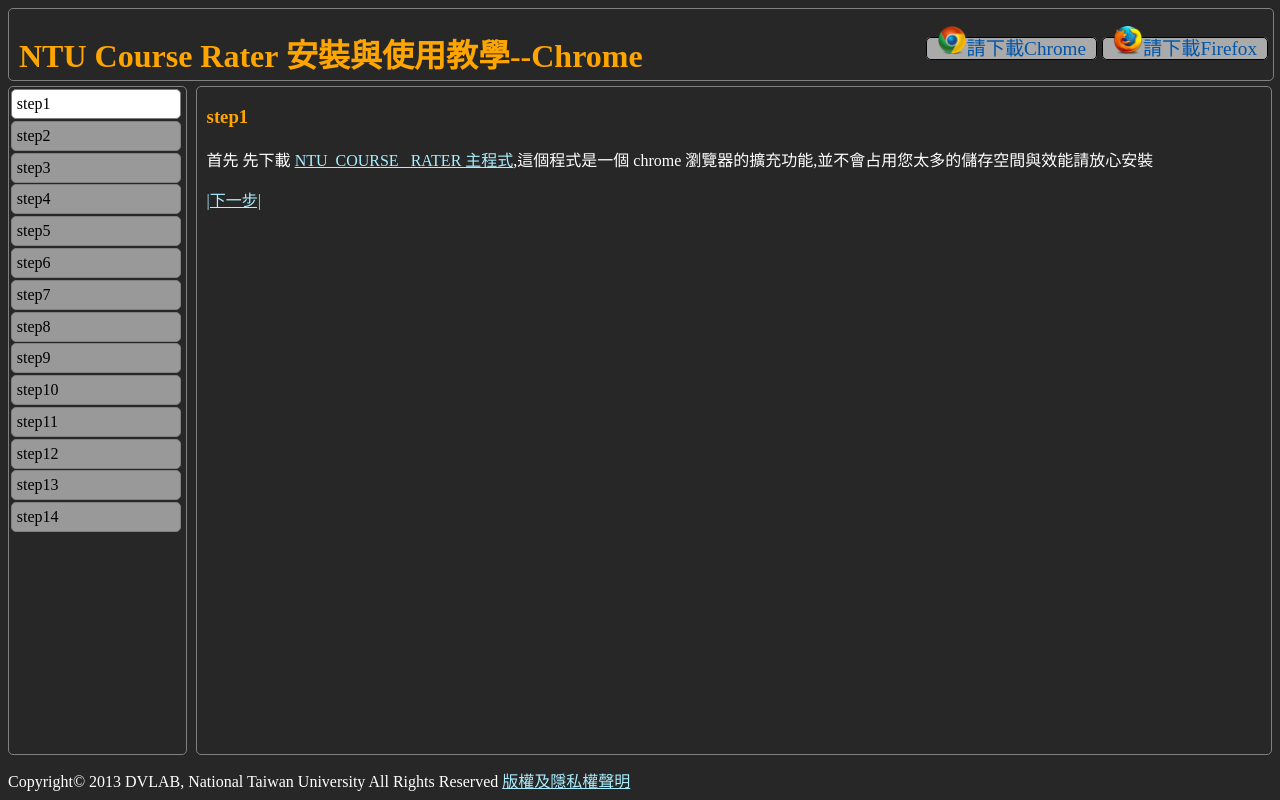
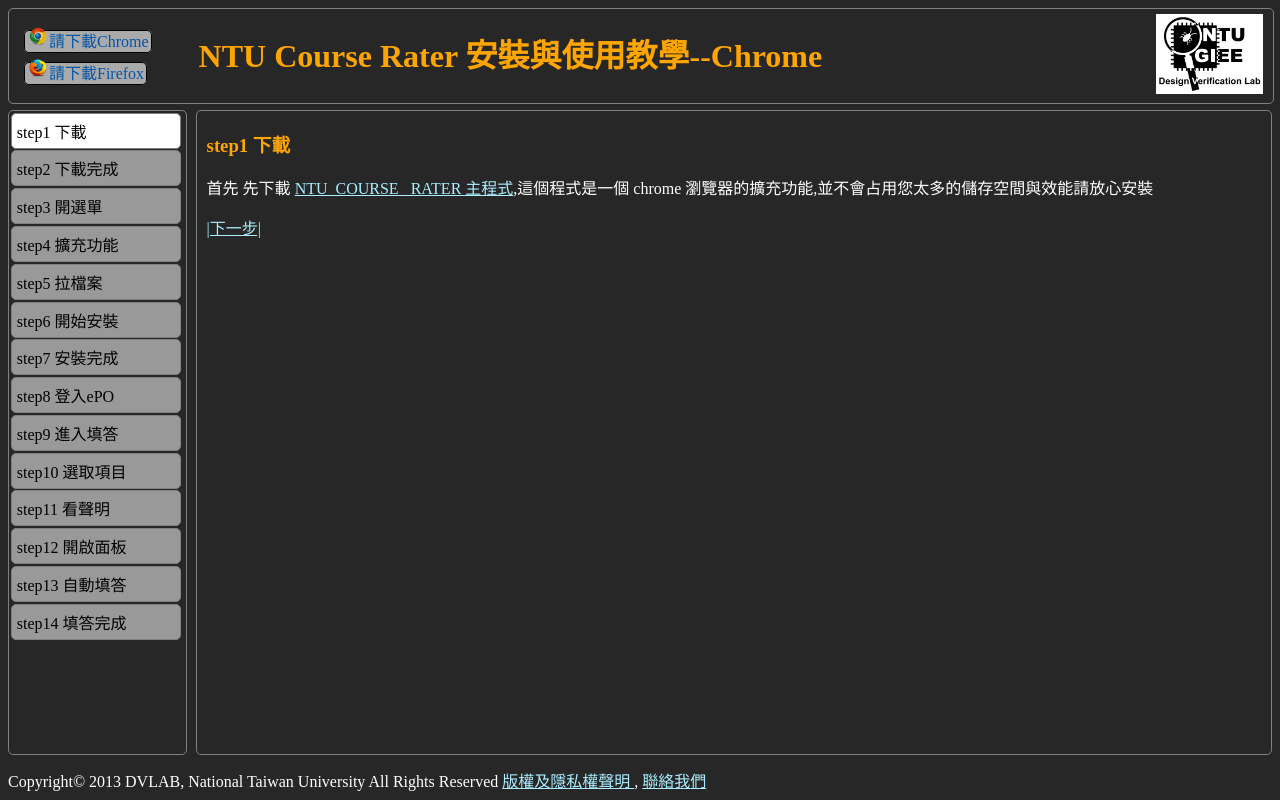
Before and after one commit to ckmarkoh/ntu_course_rater, a PHP site: page /index.php?type=0 in a window 1280 px wide. Run offline with PHP 8.4, Linux system fonts and the light colour scheme.

Commit message:
change style 1

```diff
--- a/browser_doc.php
+++ b/browser_doc.php
@@ -24,21 +24,21 @@ class BrowserStep{
 $i=0;
 $browser[$i]= new BrowserDoc($i,'Chrome','./img/c_i.png');
 $browser[$i]->add_step(
-new BrowserStep('step1','
+new BrowserStep('step1 下載','
 首先 先下載 <a href="http://r444b.ee.ntu.edu.tw/course_rater/NtuCourseRater.crx" target="_blank" onClick="show_alert()">NTU_COURSE _RATER 主程式</a>,這個程式是一個 chrome 瀏覽器的擴充功能,並不會占用您太多的儲存空間與效能請放心安裝
 ',
 ''
 )
 );
 $browser[$i]->add_step(
-new BrowserStep('step2','
+new BrowserStep('step2 下載完成','
 下載以後請不要直接點開,因為瀏覽器已經改版的關係,我們必須在右上角輕點一下
 ',
 './img/c2.png'
 )
 );
 $browser[$i]->add_step(
-new BrowserStep('step3','
+new BrowserStep('step3 開選單','
 選擇選單中的工具-> 擴充功能
 ',
 './img/c3.png'
@@ -46,77 +46,77 @@ new BrowserStep('step3','
 )
 );
 $browser[$i]->add_step(
-new BrowserStep('step4','
+new BrowserStep('step4 擴充功能','
 點開後會出現擴充功能的頁面,如下圖
 ',
 './img/c4.png'
 )
 );
 $browser[$i]->add_step(
-new BrowserStep('step5','
+new BrowserStep('step5 拉檔案','
 請開啟下載完後的資料夾,將下載好的程式NtuCourseRater.crx拉至"擴充功能"的畫面中
 ',
 './img/c5.png'
 )
 );
 $browser[$i]->add_step(
-new BrowserStep('step6','
+new BrowserStep('step6 開始安裝','
 他會詢問你是否新增,請點選新增
 ',
 './img/c6.png'
 )
 );
 $browser[$i]->add_step(
-new BrowserStep('step7','
+new BrowserStep('step7 安裝完成','
 安裝好之後,在頁面上可看到新的擴充功能,如下圖
 ',
 './img/c7.png'
 )
 );
 $browser[$i]->add_step(
-new BrowserStep('step8','
+new BrowserStep('step8 登入ePO','
 請先登入<a href="https://if163.aca.ntu.edu.tw/eportfolio/student/OpinionEnd.asp" target="_bank">ePo網頁</a>
 ',
 './img/c8.png'
 )
 );
 $browser[$i]->add_step(
-new BrowserStep('step9','
+new BrowserStep('step9 進入填答','
 點選"期末意見調查"->"開始填答"
 ',
 './img/c9.png'
 )
 );
 $browser[$i]->add_step(
-new BrowserStep('step10','
+new BrowserStep('step10 選取項目','
 選取想填的項目,按下下方的確定
 ',
 './img/c10.png'
 )
 );
 $browser[$i]->add_step(
-new BrowserStep('step11','
+new BrowserStep('step11 看聲明','
 進入意見填寫的頁面以後,首先,會跳出"版權與隱私權聲明",請先閱讀完後,再按右上角的按鈕關閉
 ',
 './img/c11.png'
 )
 );
 $browser[$i]->add_step(
-new BrowserStep('step12','
+new BrowserStep('step12 開啟面板','
 本程式會使頁面右上方多出一個"開啟"按鈕,請點選它
 ',
 './img/c12.png'
 )
 );
 $browser[$i]->add_step(
-new BrowserStep('step13','
+new BrowserStep('step13 自動填答','
 接著會跳出按鈕及選單,按左方的按鈕,可自動幫你填寫教學意見最下方的空白欄位,右方的選單,可幫你快速解決教學意見中的其他選項
 ',
 './img/c13.png'
 )
 );
 $browser[$i]->add_step(
-new BrowserStep('step14','
+new BrowserStep('step14 填答完成','
 點選送出後就完成啦
 ',
 './img/c14.png'
@@ -125,71 +125,78 @@ new BrowserStep('step14','
 $i++;
 $browser[$i]= new BrowserDoc($i,'Firefox','./img/f_i.png');
 $browser[$i]->add_step(
-new BrowserStep('step1','
+new BrowserStep('step1 下載','
 首先 先下載 <a href="http://r444b.ee.ntu.edu.tw/course_rater/ntucourserater.xpi" target="_blank" onClick="show_alert()">NTU_COURSE _RATER 主程式</a>,這個程式是一個 firefox 瀏覽器的擴充功能,並不會占用您太多的儲存空間與效能請放心安裝
 '));
 $browser[$i]->add_step(
-new BrowserStep('step2','
+new BrowserStep('step2 下載完成','
 下載完以後請點選左上角的"檔案"->"開啟檔案"
 ',
 './img/f2.png'
 ));
 $browser[$i]->add_step(
-new BrowserStep('step3','
+new BrowserStep('step3 開啟檔案','
 請開啟剛才所下載的檔案ntucourserater.xpi'
 ,'./img/f3.png'
 ));
 $browser[$i]->add_step(
-new BrowserStep('step4','
+new BrowserStep('step4 開始安裝','
 此時會跳出一個"軟體安裝"的視窗,請選擇"安裝"
 ',
 './img/f4.png'
 )
 );
 $browser[$i]->add_step(
-new BrowserStep('step5','
-安裝好之後,請先登入<a href="https://if163.aca.ntu.edu.tw/eportfolio/student/OpinionEnd.asp" target="_bank">ePo網頁</a>
+new BrowserStep('step5 安裝完成','
+安裝好之後,會在左上角顯示出成功安裝的訊息
+',
+'./img/f5.png'
+)
+);
+$browser[$i]->add_step(
+new BrowserStep('step6 登入ePO','
+請先登入<a href="https://if163.aca.ntu.edu.tw/eportfolio/student/OpinionEnd.asp" target="_bank">ePo網頁</a>
 ',
 './img/c8.png'
 )
 );
 $browser[$i]->add_step(
-new BrowserStep('step6','
+new BrowserStep('step7 進入填答','
 點選"期末意見調查"->"開始填答"
 ',
 './img/c9.png'
 )
 );
 $browser[$i]->add_step(
-new BrowserStep('step7','
+new BrowserStep('step8 選取項目','
 選取想填的項目,按下下方的確定
 ',
 './img/c10.png'
 )
 );
 $browser[$i]->add_step(
-new BrowserStep('step8','
+new BrowserStep('step9 看聲明','
 進入意見填寫的頁面以後,首先,會跳出"版權與隱私權聲明",請先閱讀完後,再按右上角的按鈕關閉
 ',
 './img/f8.png'
 )
 );
 $browser[$i]->add_step(
-new BrowserStep('step9','
+new BrowserStep('step10 開啟面板','
 本程式會使頁面右上方多出一個"開啟"按鈕,請點選它
 ',
 './img/f9.png'
 )
 );
 $browser[$i]->add_step(
-new BrowserStep('step10','
+new BrowserStep('step11 自動填答','
 接著會跳出按鈕及選單,按左方的按鈕,可自動幫你填寫教學意見最下方的空白欄位,右方的選單,可幫你快速解決教學意見中的其他選項
 ',
 './img/f10.png'
 )
 );
 $browser[$i]->add_step(
-new BrowserStep('step11','
+new BrowserStep('step12 填答完成','
 點選送出後就完成啦
 ',
 './img/f11.png'
--- a/index.php
+++ b/index.php
@@ -27,6 +27,7 @@ h1,h2,h3,h4,h5,h6{
 a:hover, a:visited ,a:active {
 	color:#eeaaff
 }
+
 .body_center{
 	margin-bottom: auto;
 	margin-left: auto;
@@ -44,27 +45,32 @@ a:hover, a:visited ,a:active {
 }
 ul.bs_choose{
 	top:0px;
-	right:0px;
+	left:0px;
 	position:absolute;
 }
 ul.bs_choose li{
-	display:inline;
+	/*margin-bottom:3px;*/
+	display:block;
 }
-
+ul.bs_choose li img{
+	max-height:18px;
+	margin:2px;
+}
 ul.bs_choose li a{
+	left:-25px;
 	text-decoration:none;
 	padding-left:10px;
 	padding-right:10px;
 	background:#aaaaaa;
-	margin-right:5px;
 	border:1px solid black;
 	width:140px;
-	font-size:120%;
 	color:#0055aa;
 	-moz-border-radius: 5px;
 	-webkit-border-radius: 5px;
 	border-radius: 5px;
-
+	padding:2px;
+	position:relative;
+	line-height:180%;
 }
 ul.bs_choose li a:hover {
 	background:#ffffff;
@@ -97,21 +103,24 @@ ul.bs_choose li a:hover , ul.bs_choose li a:visited,  ul.bs_choose li a:active
 
 <div id="wrapper_outer" class="body_center" style="width:100%;height:100%;min-height:700px;min-width:1000px;">
 
-	<div id="header" class="div1" style="position:absolute;top:0px;left:0px;width:100%;height:9%;">
-		<h1 id="header_title" style="margin-left:10px"></h1>
+	<div id="header" class="div1" style="position:absolute;top:0px;left:0px;width:100%;height:12%;">
+		<h1 id="header_title" style="margin-left:15%;"></h1>
 			<ul id="header_choose" class="bs_choose">
 			<?php
 				foreach($browser as $b ){
-					echo '<li><a href="?type='.$b->id.'"><img style="max-height:30px;"src="'.$b->img.'"/>'.$b->name.'</a></li>';
+					echo '<li><a href="?type='.$b->id.'"><img src="'.$b->img.'"/>'.'for '.$b->name.'</a></li>';
 				}
 			?>
 			</ul>
+		<div id="header_logo" style="position:absolute;right:10px;top:5px;" >
+			<a href="http://dvlab.ee.ntu.edu.tw/" target="_blank"><img src="./img/DVLab.png" style="max-height:80px;" ></img></a>
+		</div>
 	</div>
-	<div id="step" class="div1" style="position:absolute;top:10%;left:0px;width:14%;height:85%;overflow:auto;">
+	<div id="step" class="div1" style="position:absolute;top:13%;left:0px;width:14%;height:82%;overflow:auto;">
 
 	</div>
 
-	<div id="content" class="div1" style="position:absolute;top:10%;right:0px;width:85%;height:85%;overflow:auto;">
+	<div id="content" class="div1" style="position:absolute;top:13%;right:0px;width:85%;height:82%;overflow:auto;">
 
 	</div>
 	<div style="position:absolute; bottom:0px;width:100% text-align:center">
@@ -119,6 +128,8 @@ ul.bs_choose li a:hover , ul.bs_choose li a:visited,  ul.bs_choose li a:active
 		<span class="link_pseudo" onClick="show_alert();">
 		版權及隱私權聲明
 		</span>
+		,
+		<a href="mailto:semanticwebdvlab@gmail.com" >聯絡我們</a>
 	</div>
 
 </div>
@@ -170,8 +181,8 @@ function browser_choose( t){
 	?>
 	else{
 		bs_current=-1;
-		$("#header_title").html("很抱歉，本外掛程式尚未支援您的瀏覽器種類");
-		$("#header_choose").html('<li><a href="https://support.google.com/chrome/answer/95346?hl=zh-Hant" target="_blank" ><img style="max-height:30px;"src="./img/c_i.png"/>請下載Chrome</a></li><li><a href="http://moztw.org/firefox/" target="_blank" ><img style="max-height:30px;"src="./img/f_i.png"/>請下載Firefox</a></li> ');
+		$("#header_title").html("很抱歉，本程式未支援您的瀏覽器種類");
+		$("#header_choose").html('<li><a href="https://support.google.com/chrome/answer/95346?hl=zh-Hant" target="_blank" ><img src="./img/c_i.png"/>請下載Chrome</a></li><li><a href="http://moztw.org/firefox/" target="_blank" ><img src="./img/f_i.png"/>請下載Firefox</a></li> ');
 
 	}
 
@@ -202,7 +213,7 @@ function load_content(x){
 	var bsd_step=bs_data[bs_current].step;
 	var bsd_img="";
 	if(bsd_step[x].img!=""){
-		bsd_img='<img style="max-width:100%; border:1px dotted gray;margin:5px;" src="'+bsd_step[x].img+'" />';
+		bsd_img='<img style="max-width:95%;max-height:75%; border:1px dotted gray;margin:5px;" src="'+bsd_step[x].img+'" />';
 	}
 	var bsd_prenex=""
 	if(x>0){
```
Also changed, not shown: img/DVLab.png (added), img/f5.png (added).
